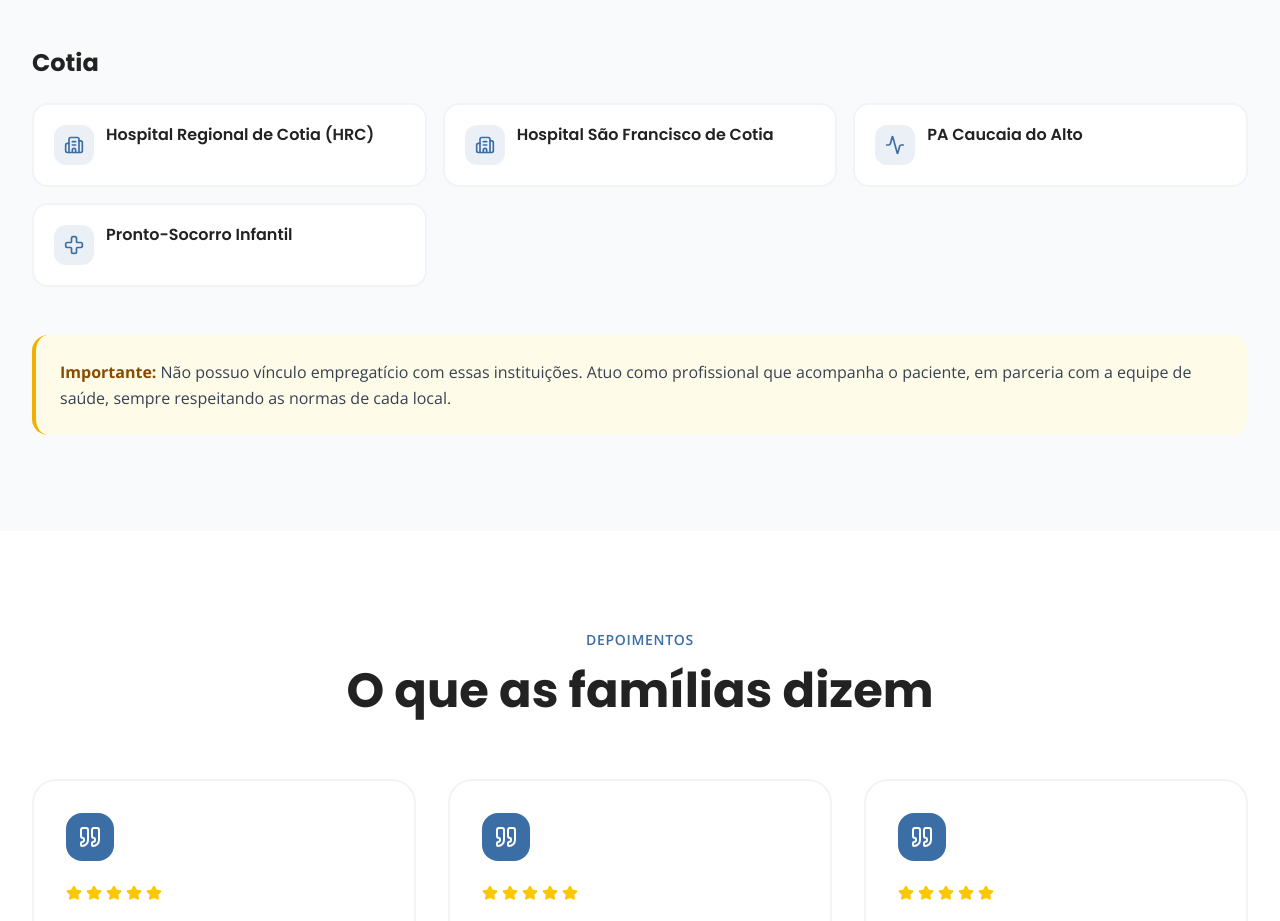
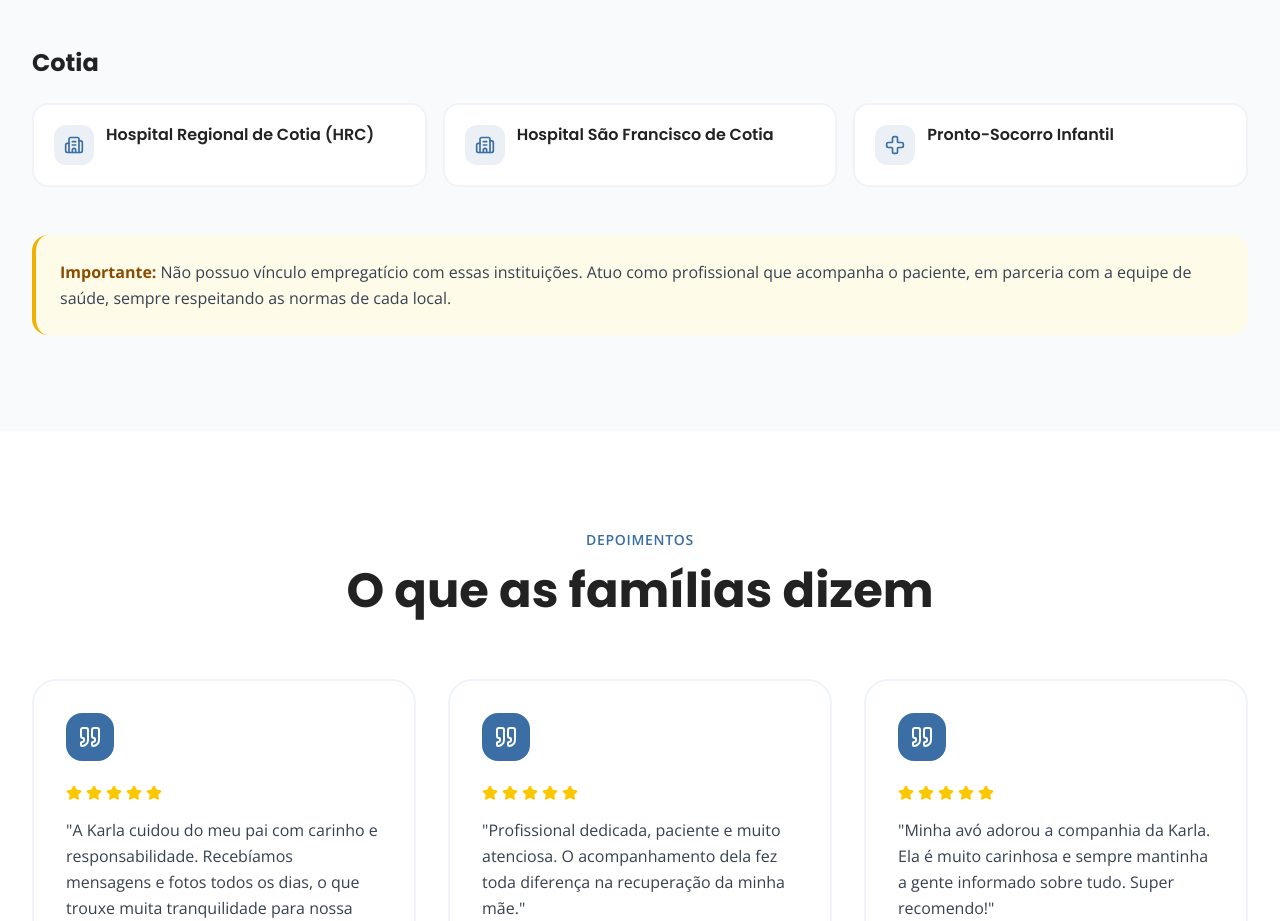
Before and after one commit to ficosta/iasi.enf.br, a React (Vite) app: page / in a window 1280 px wide. Shown: the part 6180-7101 px from the top of the page. Built offline with nearby package versions, Linux system fonts and the light colour scheme.

Commit message:
Remove PA Caucaia do Alto (Cotia)

```diff
--- a/src/data/hospitals.ts
+++ b/src/data/hospitals.ts
@@ -24,7 +24,6 @@ export const hospitals: Hospital[] = [
   // Cotia
   { name: 'Hospital Regional de Cotia (HRC)', city: 'Cotia', type: 'hospital' },
   { name: 'Hospital São Francisco de Cotia', city: 'Cotia', type: 'hospital' },
-  { name: 'PA Caucaia do Alto', city: 'Cotia', type: 'upa' },
   { name: 'Pronto-Socorro Infantil', city: 'Cotia', type: 'ps' },
 ];
 
```
